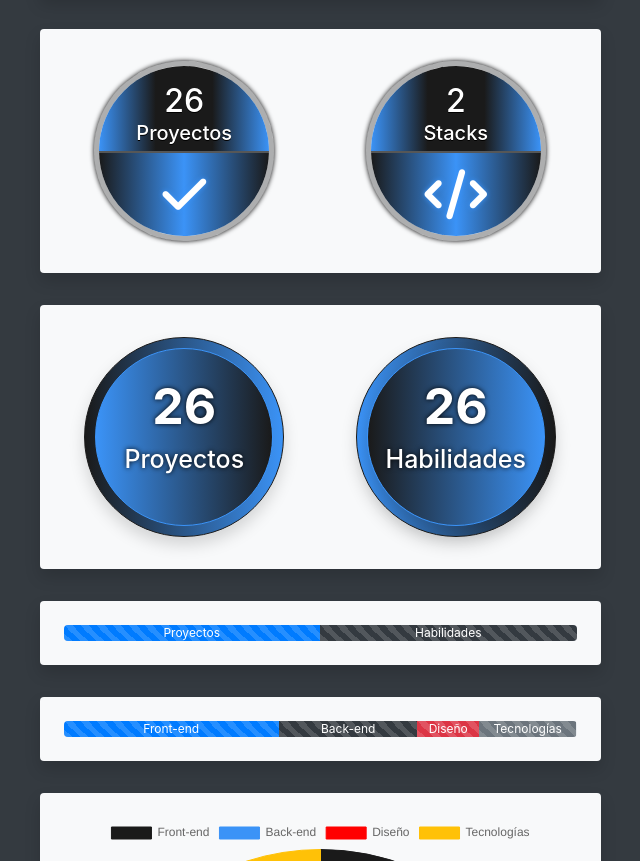
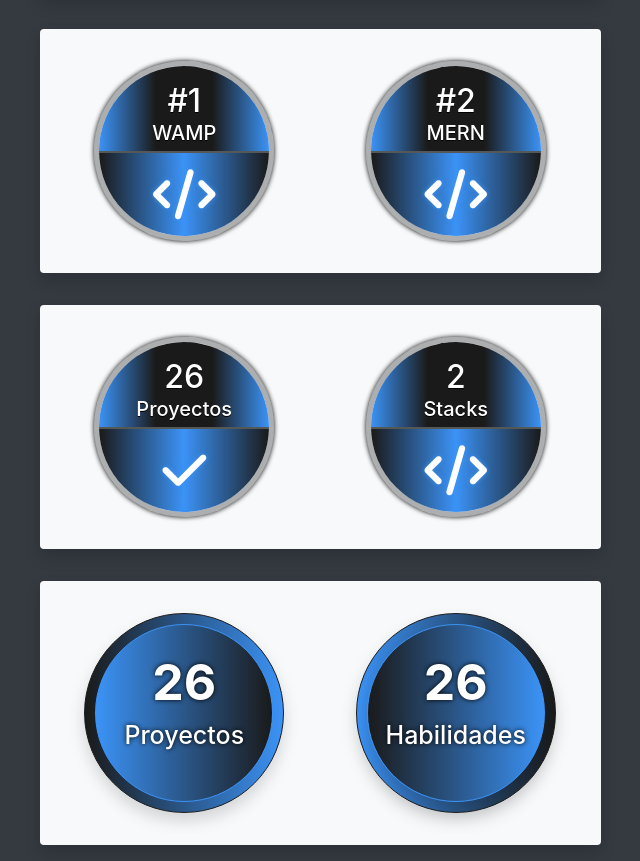
Before and after one commit to Hernan-Reiq/badges-charts, a plain HTML site: page index.html in a window 1280 px wide. Shown: the part 1130-1991 px from the top of the page, without its empty margins (320-960 px from the left). Drawn offline with nearby package versions, Linux system fonts and the light colour scheme.

Commit message:
Web stacks

```diff
--- a/index.html
+++ b/index.html
@@ -167,6 +167,34 @@
                     <div class="col-lg-6 my-2">
                         <div class="badge-container mx-auto">
                             <div class="badge-body text-center pt-3">
+                                <span class="h2">#1</span>
+                                <h5>WAMP</h5>
+                            </div>
+                            <div class="badge-division"></div>
+                            <div class="badge-footer text-center pt-3">
+                                <i class="fas fa-code"></i>
+                            </div>
+                        </div>
+                    </div>
+                    <div class="col-lg-6 my-2">
+                        <div class="badge-container mx-auto">
+                            <div class="badge-body text-center pt-3">
+                                <span class="h2">#2</span>
+                                <h5>MERN</h5>
+                            </div>
+                            <div class="badge-division"></div>
+                            <div class="badge-footer text-center pt-3">
+                                <i class="fas fa-code"></i>
+                            </div>
+                        </div>
+                    </div>
+                </div>
+            </div>
+            <div class="col-lg-6 offset-lg-3 p-4 bg-light rounded shadow my-3">
+                <div class="row">
+                    <div class="col-lg-6 my-2">
+                        <div class="badge-container mx-auto">
+                            <div class="badge-body text-center pt-3">
                                 <span class="h2">26</span>
                                 <h5>Proyectos</h5>
                             </div>
```
